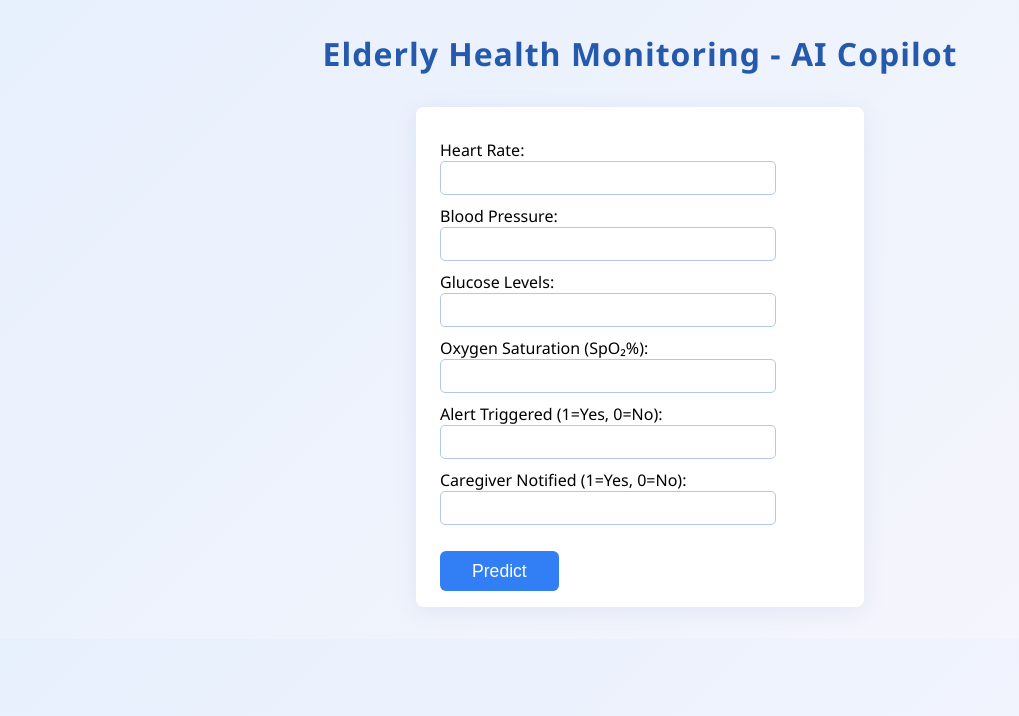
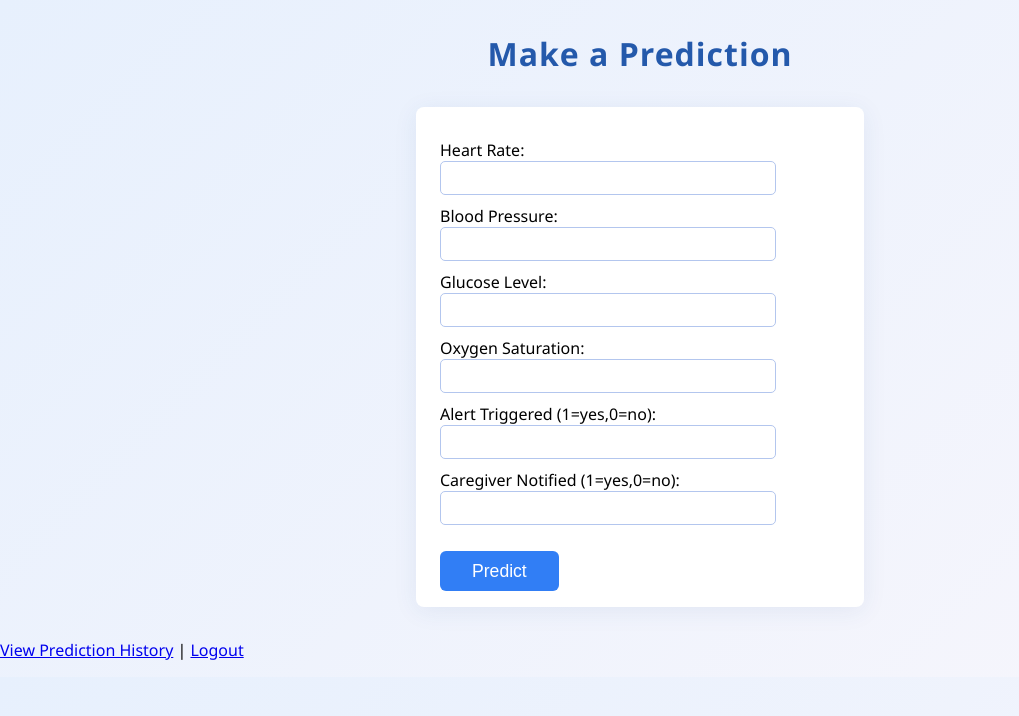
Before and after one commit to MadhumithraA1426/aicopilot-elder-monitoring, a Flask app: page / in a window 1280 px wide. Shown: the top 716 px of the page, without its empty margins (0-1019 px from the left). Run offline with Flask 3, Linux system fonts and the light colour scheme; parts of the project's set-up code (start-up, migrations or seed data) failed here and were passed over.

Commit message:
Revise index.html for prediction form and navigation
Updated form fields to be required and added links for prediction history and logout.

```diff
--- a/templates/index.html
+++ b/templates/index.html
@@ -1,22 +1,25 @@
 <!DOCTYPE html>
 <html>
 <head>
-    <title>AI Copilot Prediction</title>
+    <title>AI Copilot - Prediction</title>
     <link rel="stylesheet" href="{{ url_for('static', filename='style.css') }}">
 </head>
 <body>
-    <h2>Elderly Health Monitoring - AI Copilot</h2>
-    <form action="/predict" method="post">
-        Heart Rate: <input type="number" name="heart_rate"><br>
-        Blood Pressure: <input type="number" name="blood_pressure"><br>
-        Glucose Levels: <input type="number" name="glucose_level"><br>
-        Oxygen Saturation (SpO₂%): <input type="number" name="oxygen_saturation"><br>
-        Alert Triggered (1=Yes, 0=No): <input type="number" name="alert_triggered"><br>
-        Caregiver Notified (1=Yes, 0=No): <input type="number" name="caregiver_notified"><br>
+    <h2>Make a Prediction</h2>
+    <form method="POST" action="{{ url_for('home') }}">
+        Heart Rate: <input type="number" name="heart_rate" required><br>
+        Blood Pressure: <input type="number" name="blood_pressure" required><br>
+        Glucose Level: <input type="number" name="glucose_level" required><br>
+        Oxygen Saturation: <input type="number" name="oxygen_saturation" required><br>
+        Alert Triggered (1=yes,0=no): <input type="number" name="alert_triggered" required min="0" max="1"><br>
+        Caregiver Notified (1=yes,0=no): <input type="number" name="caregiver_notified" required min="0" max="1"><br>
         <input type="submit" value="Predict">
     </form>
+
     {% if prediction_text %}
         <h3>{{ prediction_text }}</h3>
     {% endif %}
+
+    <p><a href="{{ url_for('dashboard') }}">View Prediction History</a> | <a href="{{ url_for('logout') }}">Logout</a></p>
 </body>
 </html>
```
